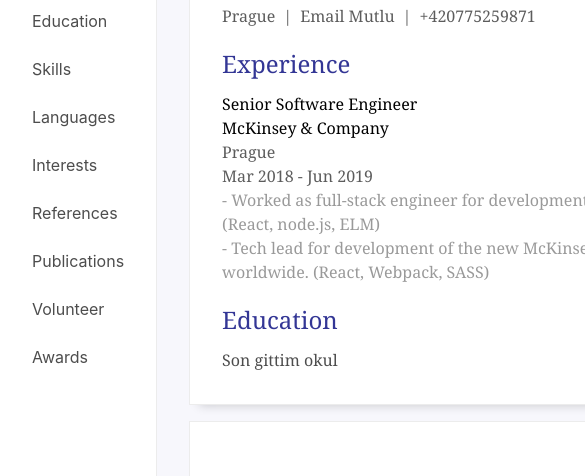
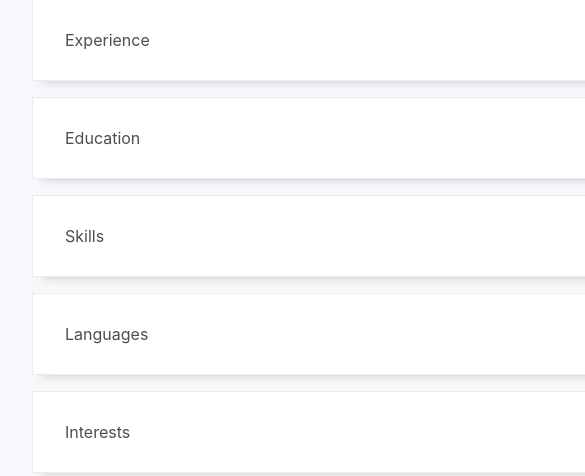
Before and after one commit to midorikocak/midori, a plain HTML site: page index.html in a window 390 px wide. Shown: the part 196-672 px from the top of the page, 585 px wide, since content can reach past the window. Drawn offline with Linux system fonts and the light colour scheme.

Commit message:
responsive mobile nav attempt without hamburger

```diff
--- a/css/stylesheet.css
+++ b/css/stylesheet.css
@@ -94,6 +94,10 @@ body {
     padding: 1rem 0;
 }
 
+.logo a {
+    color: #333695;
+}
+
 .logo > h1 {
     margin: 0;
     padding: 0;
@@ -138,6 +142,41 @@ body {
     border-top: 1px solid #ececec;
 
     background-color: #fff;
+}
+
+@media only screen and (max-width: 768px) {
+    body {
+        grid-template-columns: 1fr;
+        grid-template-areas: "header" "nav" "main" "footer";
+    }
+
+    .sidebar {
+        margin: 2rem;
+        padding: 0;
+        background-color: initial;
+        border: none;
+    }
+
+    .sidebar > ul {
+        background-color: initial;
+    }
+
+    .sidebar > ul > li:first-child {
+        padding-top: 2rem;
+    }
+
+    .sidebar > ul > li {
+        margin-bottom: 1rem;
+        padding: 2rem 2rem;
+        background-color: #fff;
+        border: 1px solid #ececec;
+        box-shadow: var(--shadow);
+    }
+
+    .sidebar > ul > li:hover {
+        background-color: #fff;
+    }
+
 }
 
 /* Typography */
--- a/index.html
+++ b/index.html
@@ -23,7 +23,7 @@
 <header class="header">
     <div class="row">
         <div class="logo">
-            <h1>Me</h1>
+            <h1><a href="#">Me</a></h1>
         </div>
         <nav class="top-nav">
             <ul class="horizontal">
```
